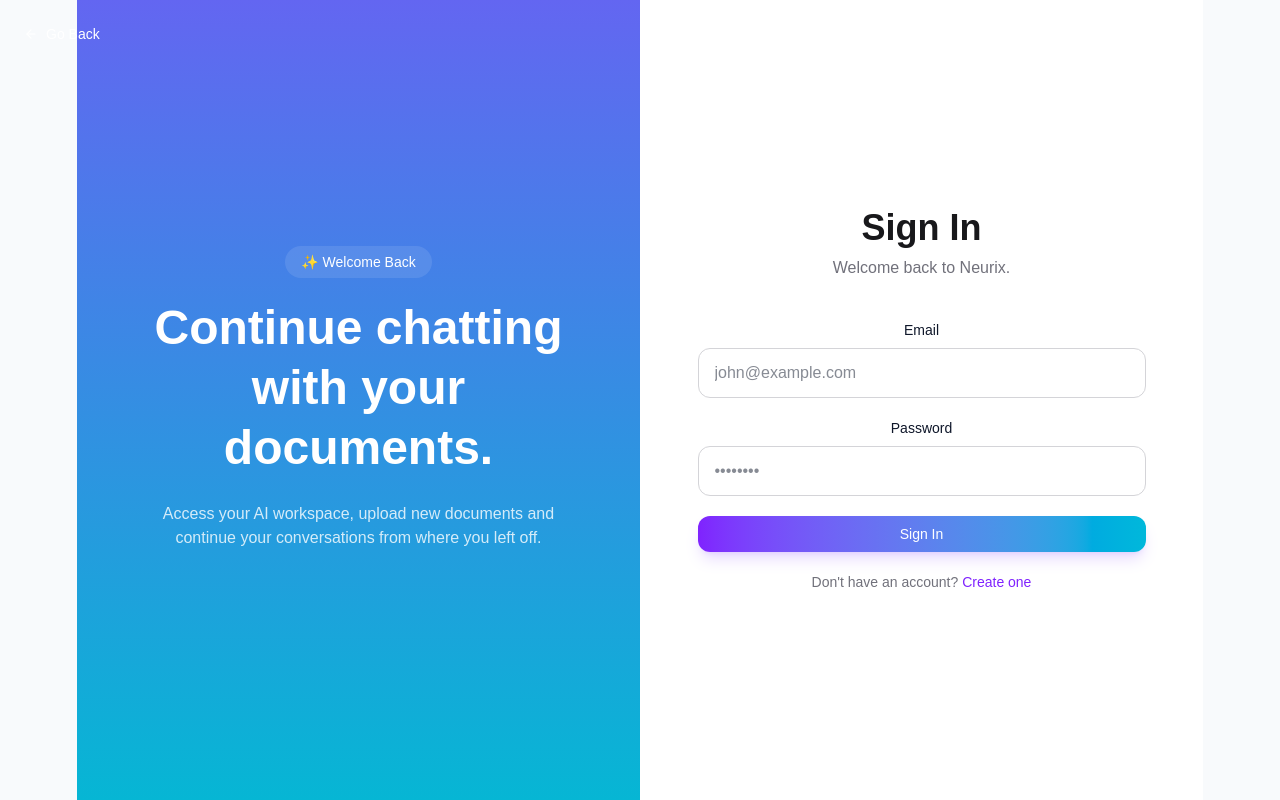
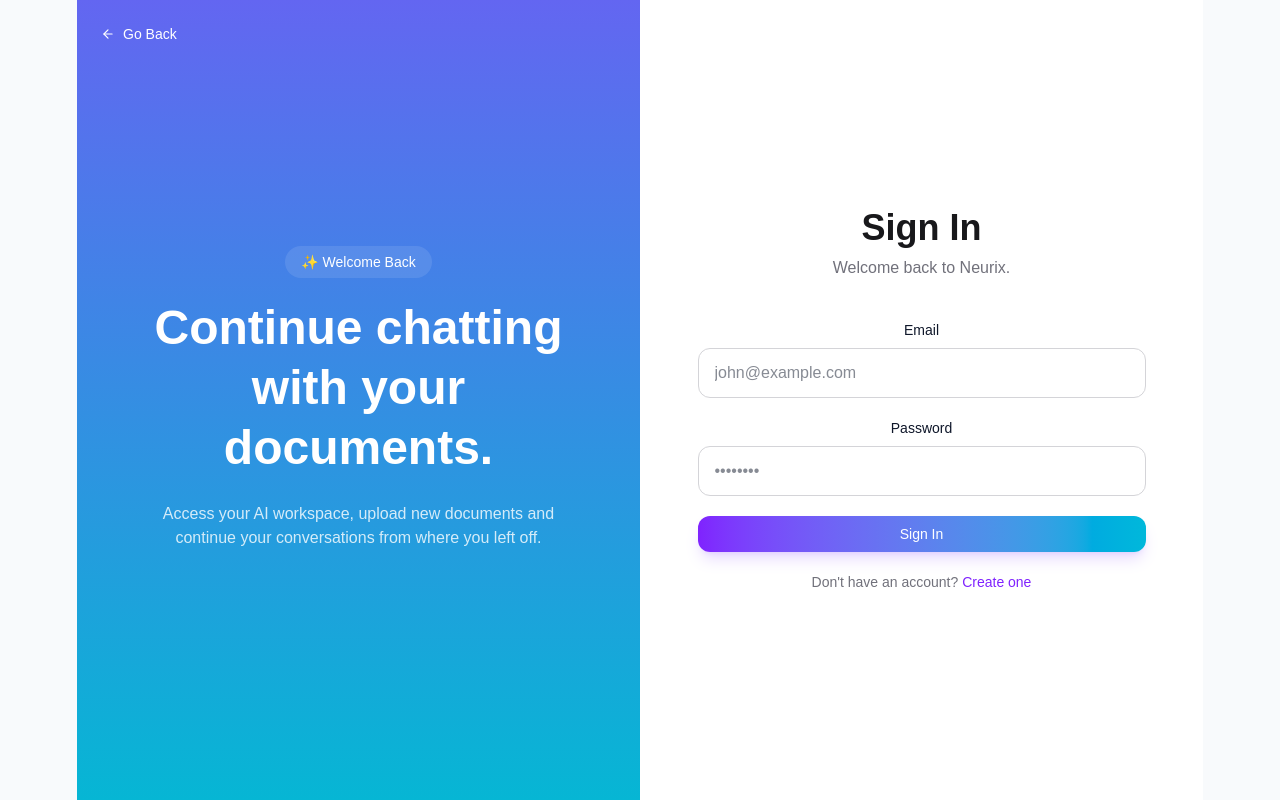
Before and after one commit to codeid9/Neurix, a React (Vite) app: page /login in a window 1280 px wide. Built offline with nearby package versions, Linux system fonts and the light colour scheme.

Commit message:
fix:go back btn on login, signup page

```diff
--- a/src/pages/Login.tsx
+++ b/src/pages/Login.tsx
@@ -15,7 +15,7 @@ const Login = () => {
     navigate("/dashboard");
   };
   return (
-    <main className="grid min-h-screen lg:grid-cols-2">
+    <main className="relative grid min-h-screen lg:grid-cols-2">
       <Link
         to="/"
         className="absolute top-6 left-6 z-10 flex items-center gap-2 text-sm font-medium text-zinc-600 transition hover:text-violet-600 lg:text-white lg:hover:text-white/90"
```
